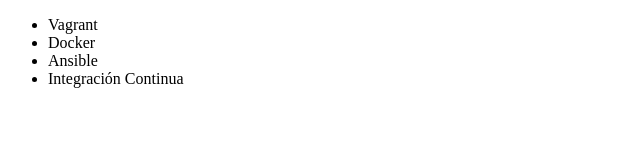
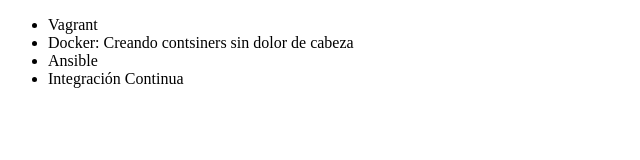
Before and after one commit to Salvirrubi/alura-git, a plain HTML site: page index.html in a window 1280 px wide. Shown: the whole page, without its empty margins (0-640 px from the left). Drawn offline with Linux system fonts and the light colour scheme.

Commit message:
Corrigiendo el nombre del curso de Docker

```diff
--- a/index.html
+++ b/index.html
@@ -2,13 +2,13 @@
 <html lang = "em">
     <head>
         <meta charset = "UTF-8">
-        <title> Cursos de DevOps de Alura </title>
+        <title>Cursos de Alura </title>
     </head>
 
     <body>
         <ul>
             <li> Vagrant </li>
-            <li> Docker </li>
+            <li> Docker: Creando contsiners sin dolor de cabeza </li>
             <li> Ansible </li>
             <li> Integración Continua </li>
         </ul>
```
